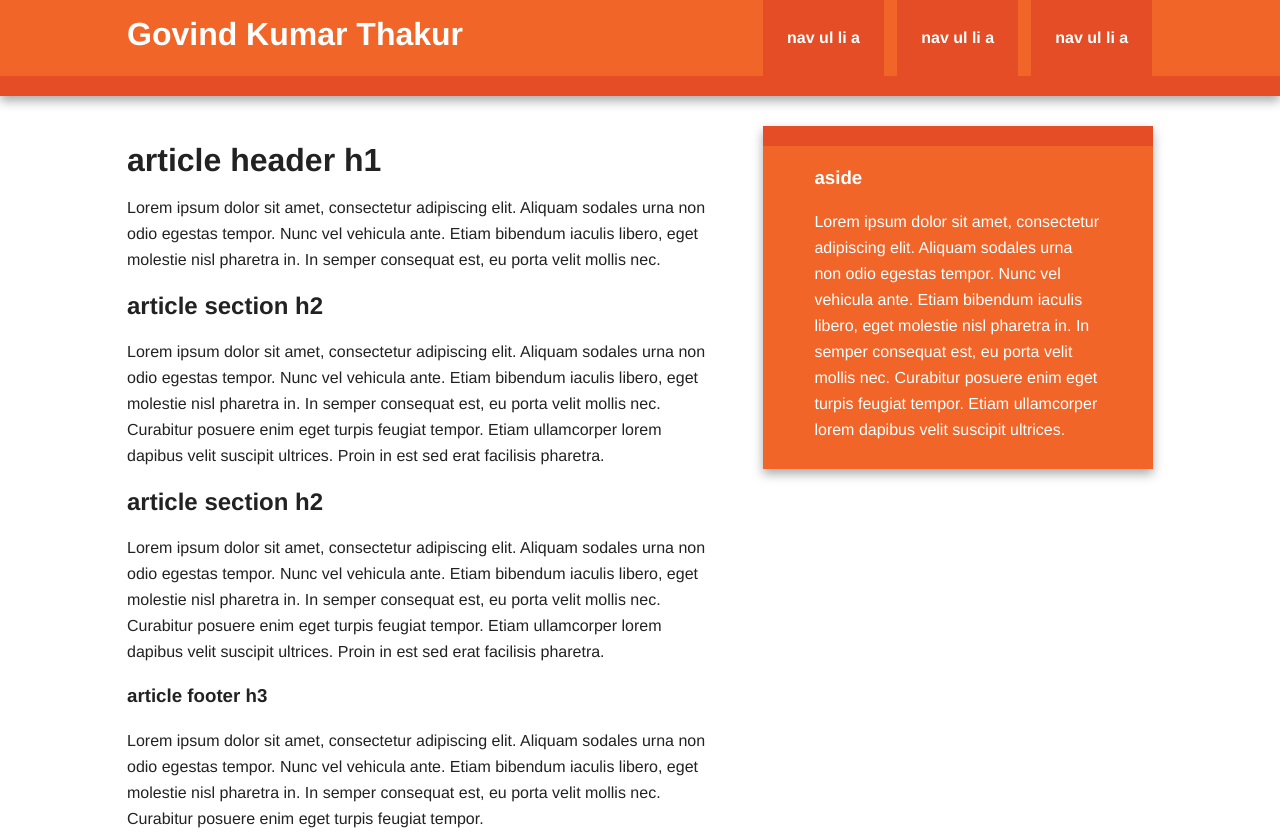
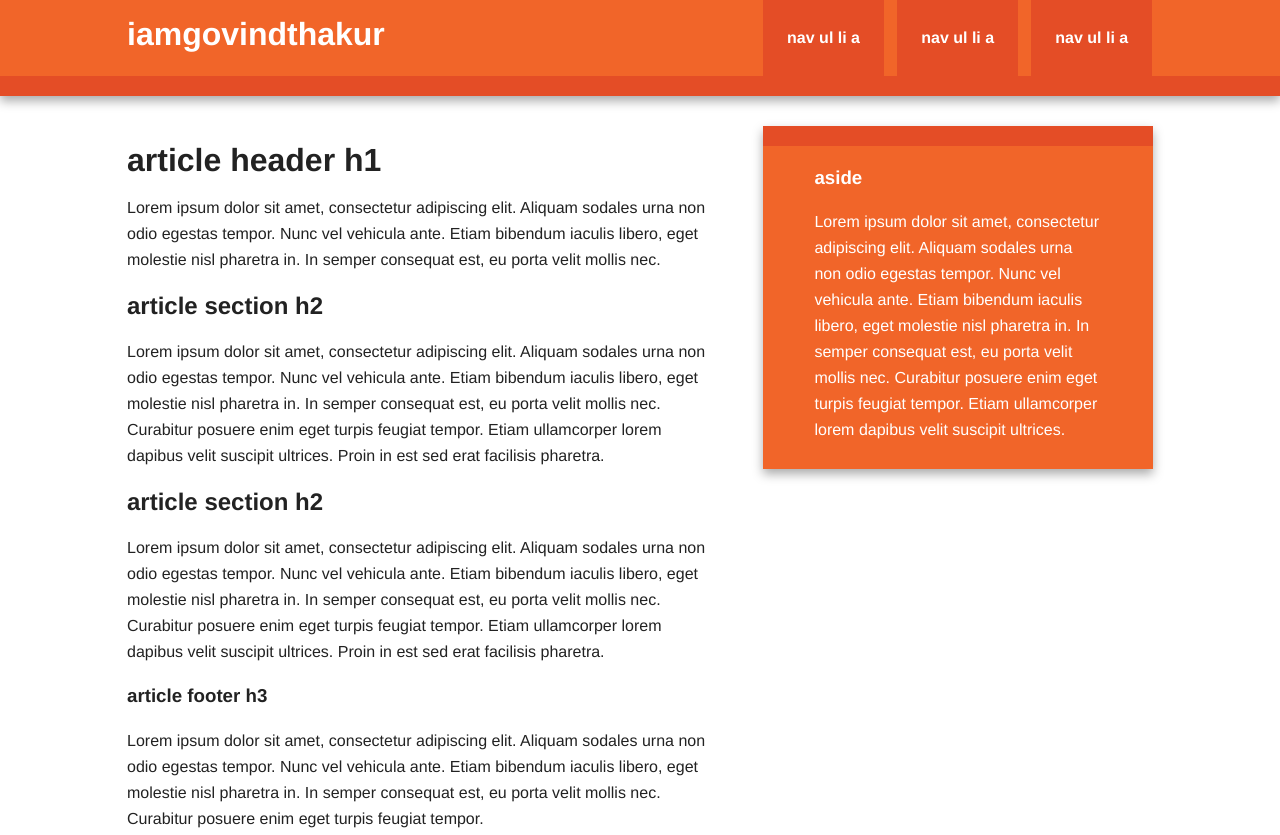
Before and after one commit to iamgovindthakur/training, a plain HTML site: page index.html in a window 1280 px wide. Shown: the top 835 px of the page. Drawn offline with nearby package versions, Linux system fonts and the light colour scheme.

Commit message:
simple commit

```diff
--- a/index.html
+++ b/index.html
@@ -23,7 +23,7 @@
 
         <div class="header-container">
             <header class="wrapper clearfix">
-                <h1 class="title">Govind Kumar Thakur</h1>
+                <h1 class="title">iamgovindthakur</h1>
                 <nav>
                     <ul>
                         <li><a href="#">nav ul li a</a></li>
```
